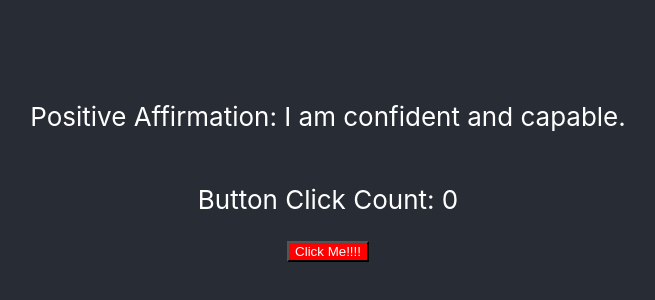
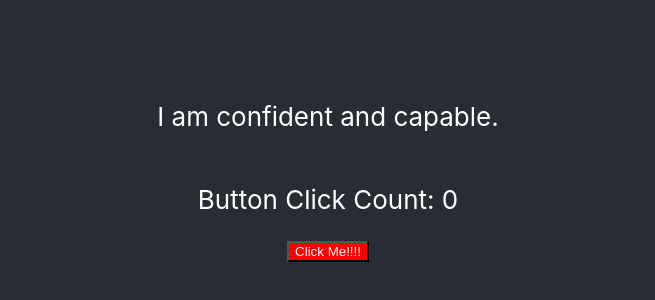
Before and after one commit to alyssa1522/my-app, a React (Create React App) app: page / in a window 1280 px wide. Shown: the part 232-532 px from the top of the page, without its empty margins (312-967 px from the left). Built offline with nearby package versions, Linux system fonts and the light colour scheme.

Commit message:
Co-authored-by: julie2045 <julie2045@users.noreply.github.com> Co-authored-by: Alyssa Spasic <alyssa1522@users.noreply.github.com>

```diff
--- a/src/App.js
+++ b/src/App.js
@@ -23,7 +23,7 @@ function App() {
     <div className="App">
       <header className="App-header">
         <p>
-          Positive Affirmation: {positiveAffirmations[affirmationIndex]}
+          {positiveAffirmations[affirmationIndex]}
         </p>
         <p>
           Button Click Count: {count}
```
